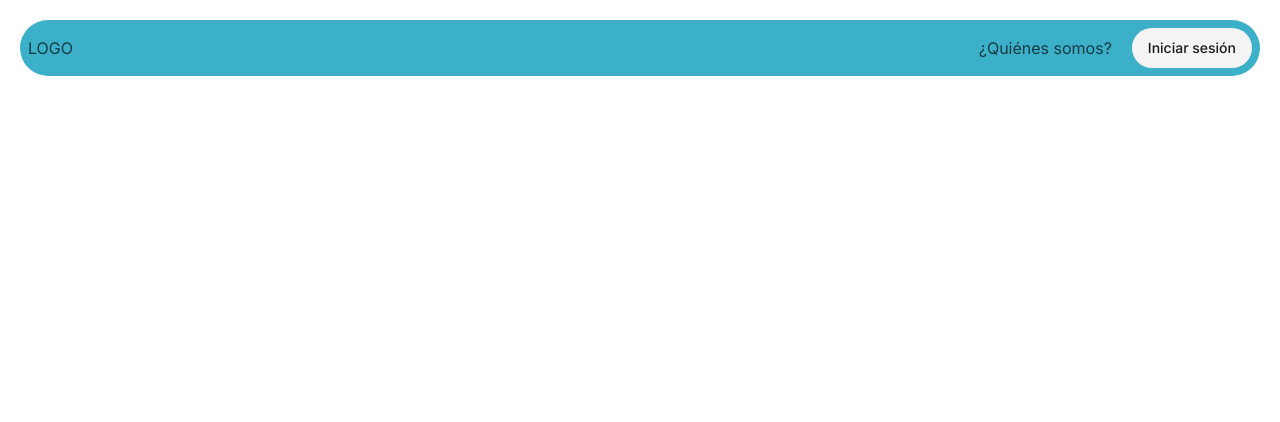
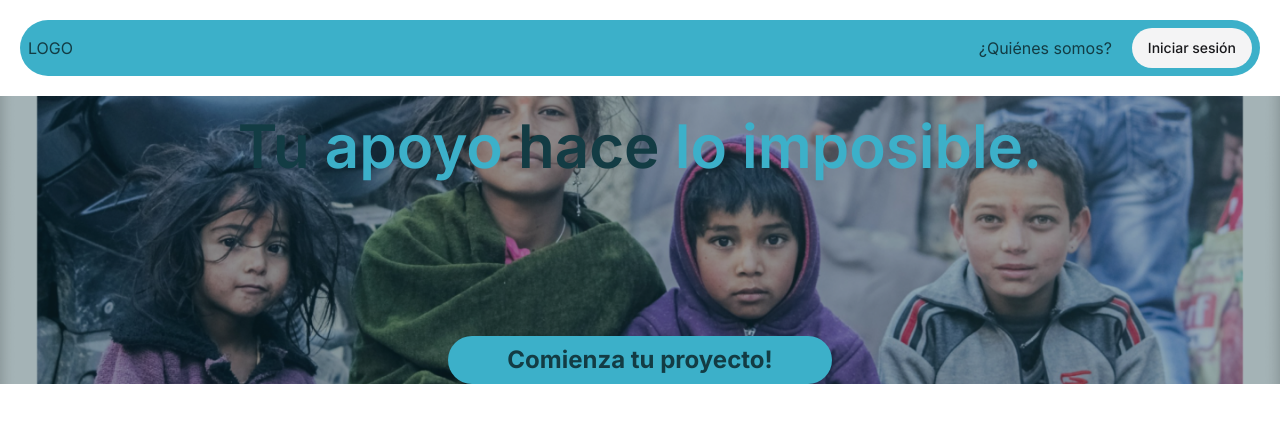
Before and after one commit to No-Country/c16-40-n-java, a Next.js app in the folder frontend/: page / in a window 1280 px wide. Shown: the top 422 px of the page. Built offline with nearby package versions, Linux system fonts and the light colour scheme.

Commit message:
feat: add 'HomeContainer' component

```diff
--- a/frontend/components/home/HomeContainer.tsx
+++ b/frontend/components/home/HomeContainer.tsx
@@ -1,10 +1,24 @@
 import Navbar from '@/components/navbar/Navbar';
+import { Button } from '@/components/ui/button';
 
 const HomeContainer = () => {
   return (
-    <main>
+    <>
       <Navbar />
-    </main>
+      <main className="h-full w-full">
+        <div className="bg-[url('/home_image.png')] bg-center bg-cover pt-5 h-[calc(100dvh-10%)]">
+          <section className="flex flex-col items-center justify-center h-full gap-20 lg:gap-40">
+            <p className="text-primary-foreground font-semibold text-center text-4xl lg:text-6xl">
+              Tu <span className="text-primary">apoyo</span> hace{' '}
+              <span className="text-primary">lo imposible.</span>
+            </p>
+            <Button className="font-bold w-96 h-12 rounded-full lg:text-2xl">
+              Comienza tu proyecto!
+            </Button>
+          </section>
+        </div>
+      </main>
+    </>
   );
 };
 export default HomeContainer;
```
Also changed, not shown: frontend/public/home_image.png (added), frontend/public/logo2.svg (added).
